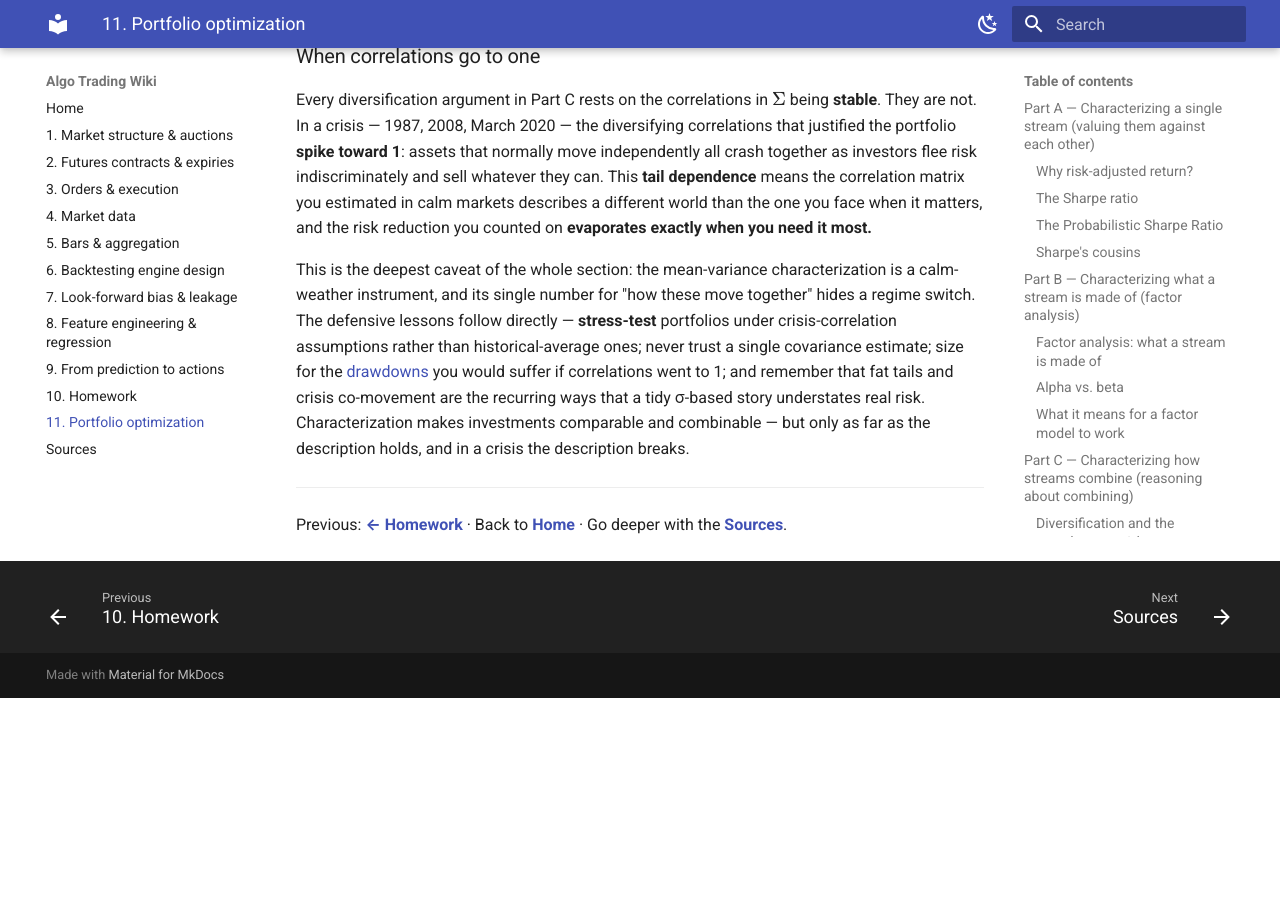
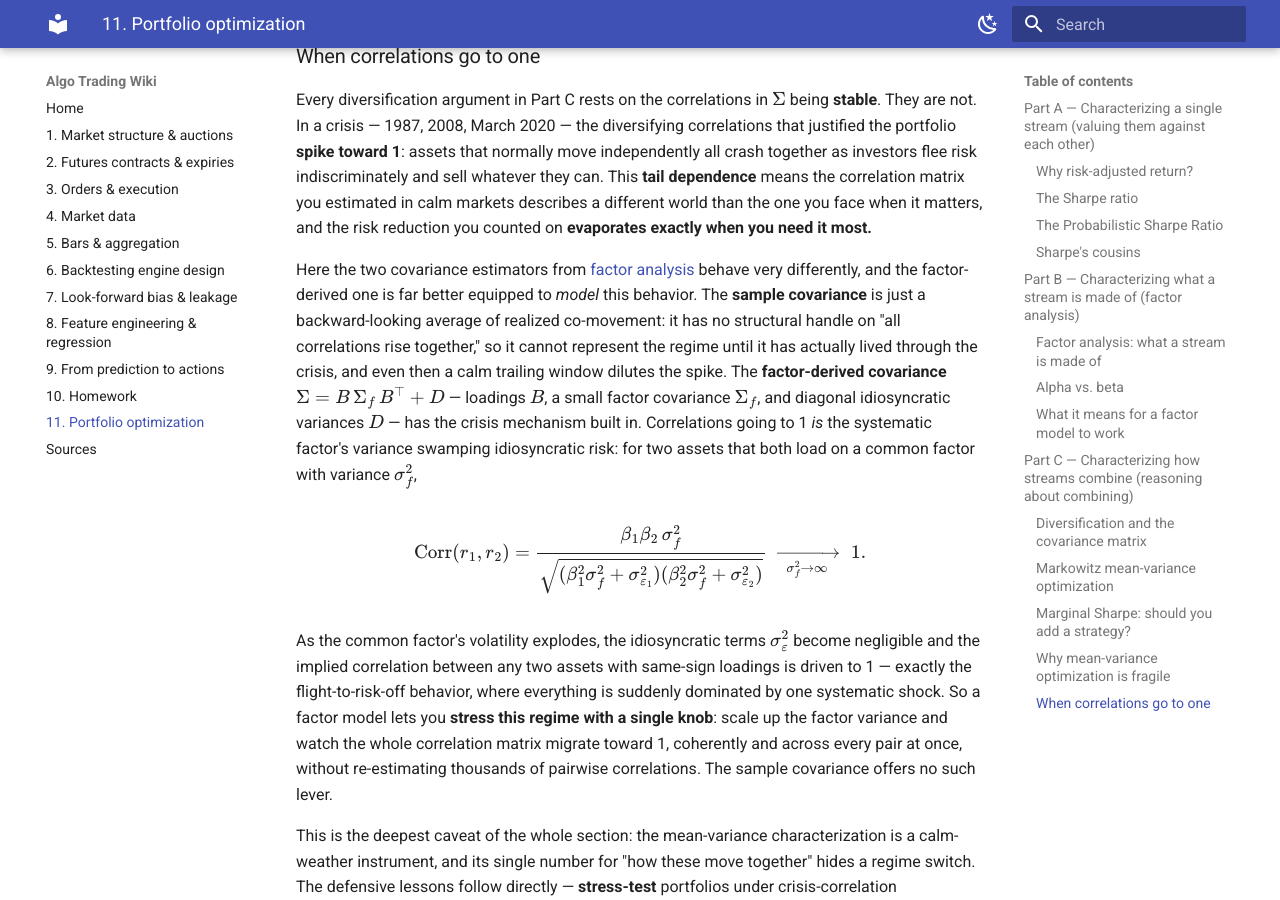
Before and after one commit to chiaolun/algo-trading-primer, an MkDocs documentation site: the page built from docs/11-portfolio-optimization.md, in a window 1280 px wide and 900 px high, scrolled down 7560 px. Built offline with MkDocs 1.6.1 and Material for MkDocs 9.7.7, drawn with Linux system fonts in a browser that asks for light colours; before the commit the page ends 8258 px from its top, so only the background shows below that.

Commit message:
Contrast sample vs factor covariance in the crisis-correlation section
The factor-derived covariance B Sigma_f B' + D has the crisis mechanism built
in: as the systematic factor's variance swamps idiosyncratic risk, implied
pairwise correlations are driven to 1, so a single factor-vol knob stress-tests
the whole matrix coherently. The sample covariance, a backward-looking average,
has no such structural handle. Includes the Corr -> 1 limit derivation.

Co-Authored-By: Claude Opus 4.8 (1M context) <noreply@anthropic.com>

```diff
--- a/docs/11-portfolio-optimization.md
+++ b/docs/11-portfolio-optimization.md
@@ -333,6 +333,31 @@ correlation matrix you estimated in calm markets describes a different world tha
 the one you face when it matters, and the risk reduction you counted on
 **evaporates exactly when you need it most.**
 
+Here the two covariance estimators from [factor analysis](#what-it-means-for-a-factor-model-to-work)
+behave very differently, and the factor-derived one is far better equipped to *model*
+this behavior. The **sample covariance** is just a backward-looking average of
+realized co-movement: it has no structural handle on "all correlations rise
+together," so it cannot represent the regime until it has actually lived through the
+crisis, and even then a calm trailing window dilutes the spike. The
+**factor-derived covariance** $\Sigma = B\,\Sigma_f\,B^\top + D$ — loadings $B$, a
+small factor covariance $\Sigma_f$, and diagonal idiosyncratic variances $D$ — has
+the crisis mechanism built in. Correlations going to 1 *is* the systematic factor's
+variance swamping idiosyncratic risk: for two assets that both load on a common
+factor with variance $\sigma_f^2$,
+
+$$ \operatorname{Corr}(r_1, r_2) = \frac{\beta_1\beta_2\,\sigma_f^2}
+{\sqrt{(\beta_1^2\sigma_f^2 + \sigma_{\varepsilon_1}^2)(\beta_2^2\sigma_f^2 + \sigma_{\varepsilon_2}^2)}}
+\;\xrightarrow[\;\sigma_f^2 \to \infty\;]{}\; 1. $$
+
+As the common factor's volatility explodes, the idiosyncratic terms $\sigma_\varepsilon^2$
+become negligible and the implied correlation between any two assets with same-sign
+loadings is driven to 1 — exactly the flight-to-risk-off behavior, where everything
+is suddenly dominated by one systematic shock. So a factor model lets you **stress
+this regime with a single knob**: scale up the factor variance and watch the whole
+correlation matrix migrate toward 1, coherently and across every pair at once,
+without re-estimating thousands of pairwise correlations. The sample covariance
+offers no such lever.
+
 This is the deepest caveat of the whole section: the mean-variance characterization
 is a calm-weather instrument, and its single number for "how these move together"
 hides a regime switch. The defensive lessons follow directly — **stress-test**
```
